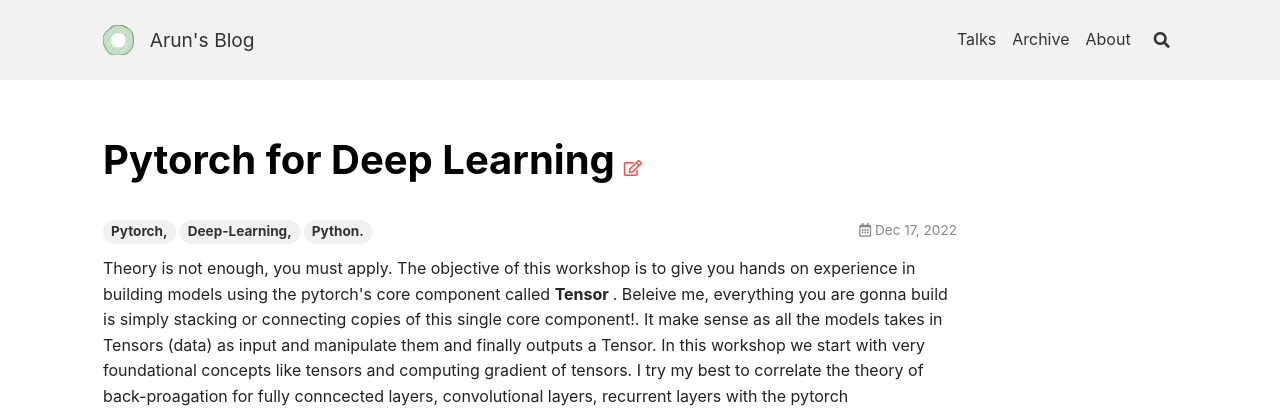
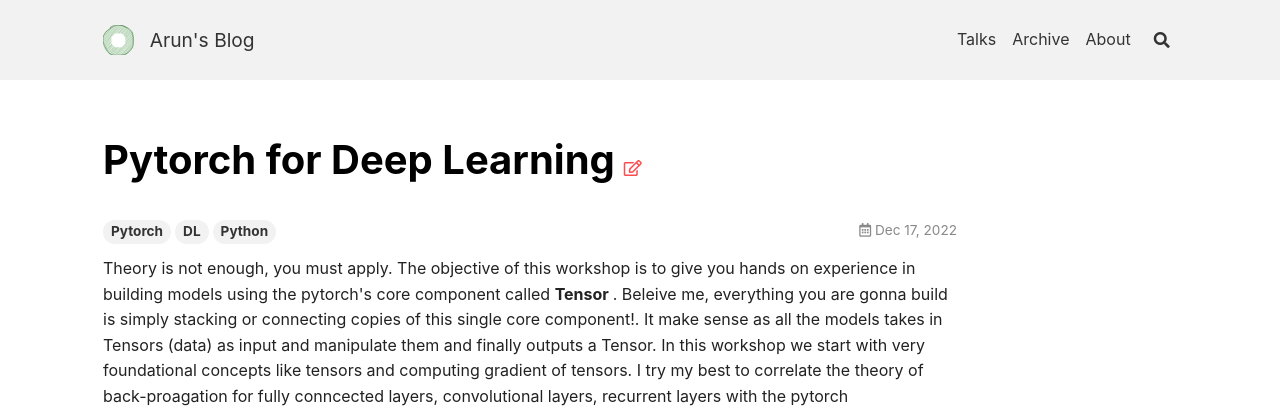
Before and after one commit to Arunprakash-A/Arunprakash-a.github.io, a Jekyll site: the page built from _posts/2022-12-17-Deep-Learning-Models-Pytorch.md, in a window 1280 px wide. Shown: the top 410 px of the page. Built offline with Jekyll 4.4.1, drawn with Linux system fonts in a browser that asks for light colours; nearby versions of some CDN libraries; comment, search, counter and statistics services are not loaded.

Commit message:
Update 2022-12-17-Deep-Learning-Models-Pytorch.md

```diff
--- a/_posts/2022-12-17-Deep-Learning-Models-Pytorch.md
+++ b/_posts/2022-12-17-Deep-Learning-Models-Pytorch.md
@@ -3,7 +3,7 @@
 keywords: "Deep Learning, Pytorch, Pytorch Internels"
 title: "Pytorch for Deep Learning"
 date: 2022-12-17
-tags: Pytorch, Deep-Learning, Python.
+tags: Pytorch DL Python
 key: "PDL1712"
 comment: true
 ---
```
